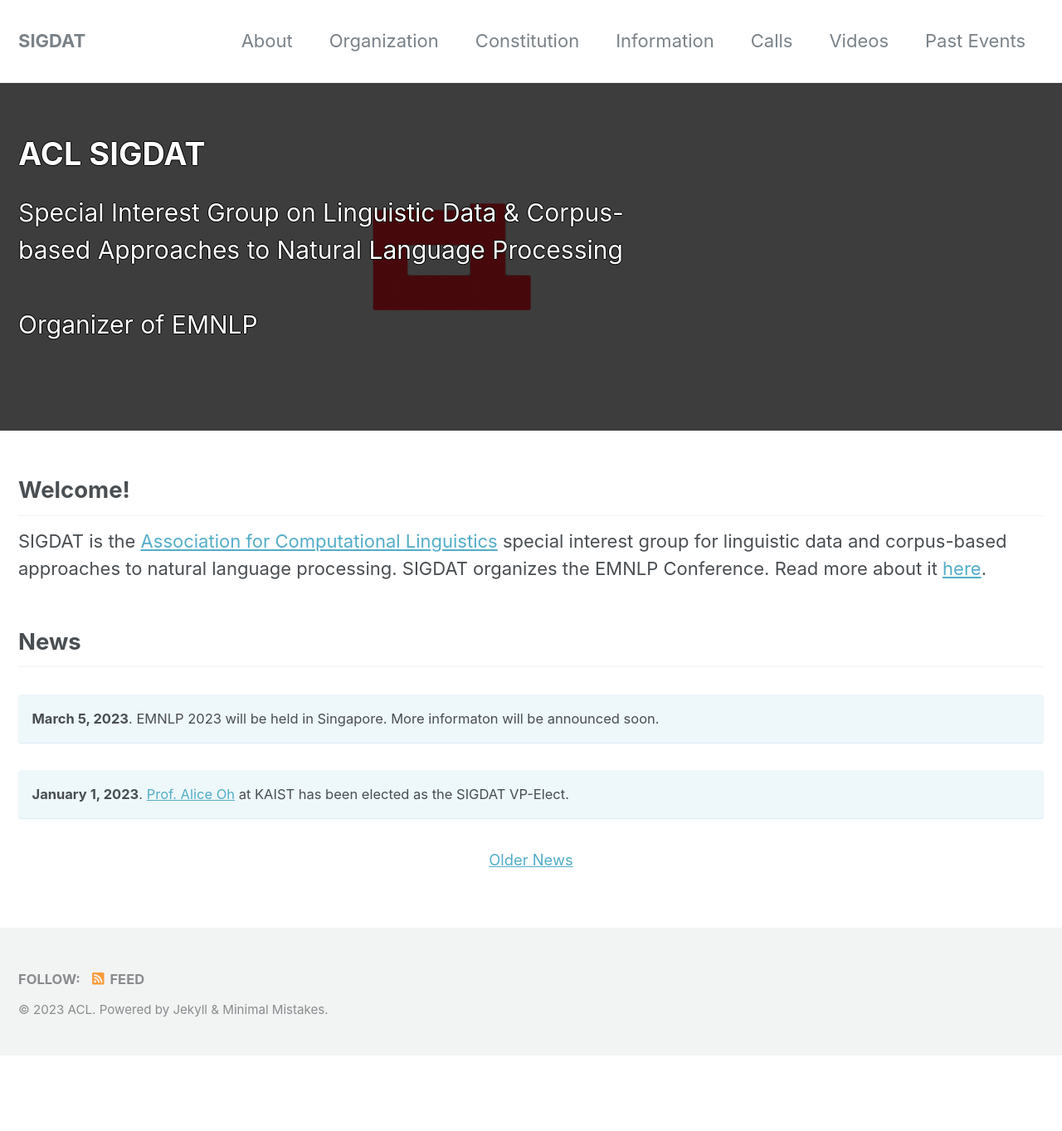
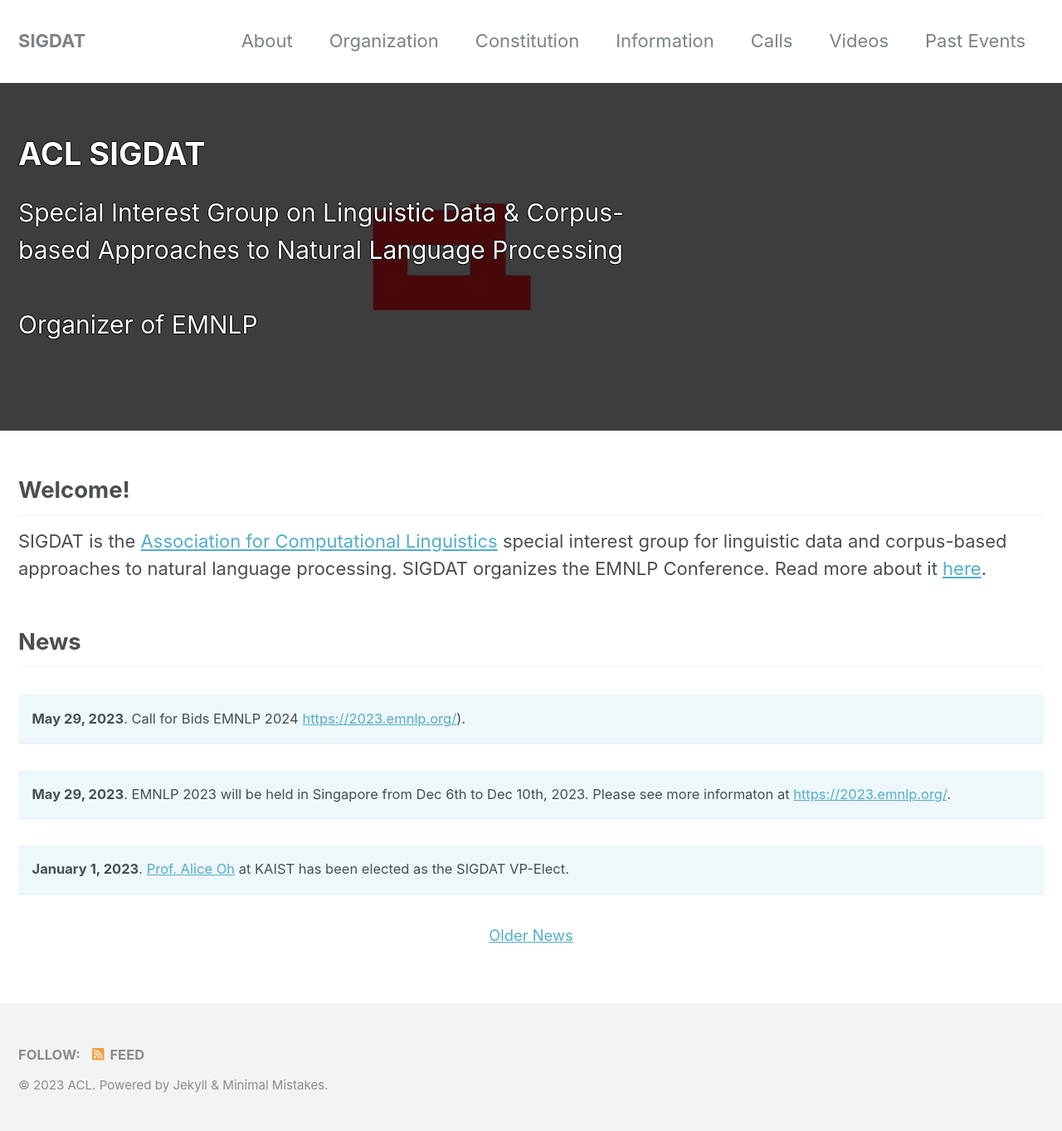
Before and after one commit to sigdat-org/sigdat, a Jekyll site: the page built from _pages/home.md, in a window 1280 px wide. Shown: the whole page at 83% size. Built offline with Jekyll 4.4.1, drawn with Linux system fonts in a browser that asks for light colours; nearby versions of some CDN libraries; before the commit the page ends 1272 px from its top, so only the background shows below that.

Commit message:
Add CFB EMNLP 2024, add EMNLP 2023 and CFB info

```diff
--- a/_pages/home.md
+++ b/_pages/home.md
@@ -14,7 +14,10 @@ SIGDAT is the [Association for Computational Linguistics](https://aclweb.org) sp
 
 ## News
 
-**March 5, 2023**. EMNLP 2023 will be held in Singapore. More informaton will be announced soon.
+**May 29, 2023**. Call for Bids EMNLP 2024 [https://2023.emnlp.org/](/calls/bids2024)).
+{: .notice--info}
+
+**May 29, 2023**. EMNLP 2023 will be held in Singapore from Dec 6th to Dec 10th, 2023. Please see more informaton at [https://2023.emnlp.org/](https://2023.emnlp.org/).
 {: .notice--info}
 
 **January 1, 2023**. [Prof. Alice Oh](https://aliceoh9.github.io/) at KAIST has been elected as the SIGDAT VP-Elect.
```
Also changed, not shown: _pages/calls/2024-modified.md (+2 -2 lines).
